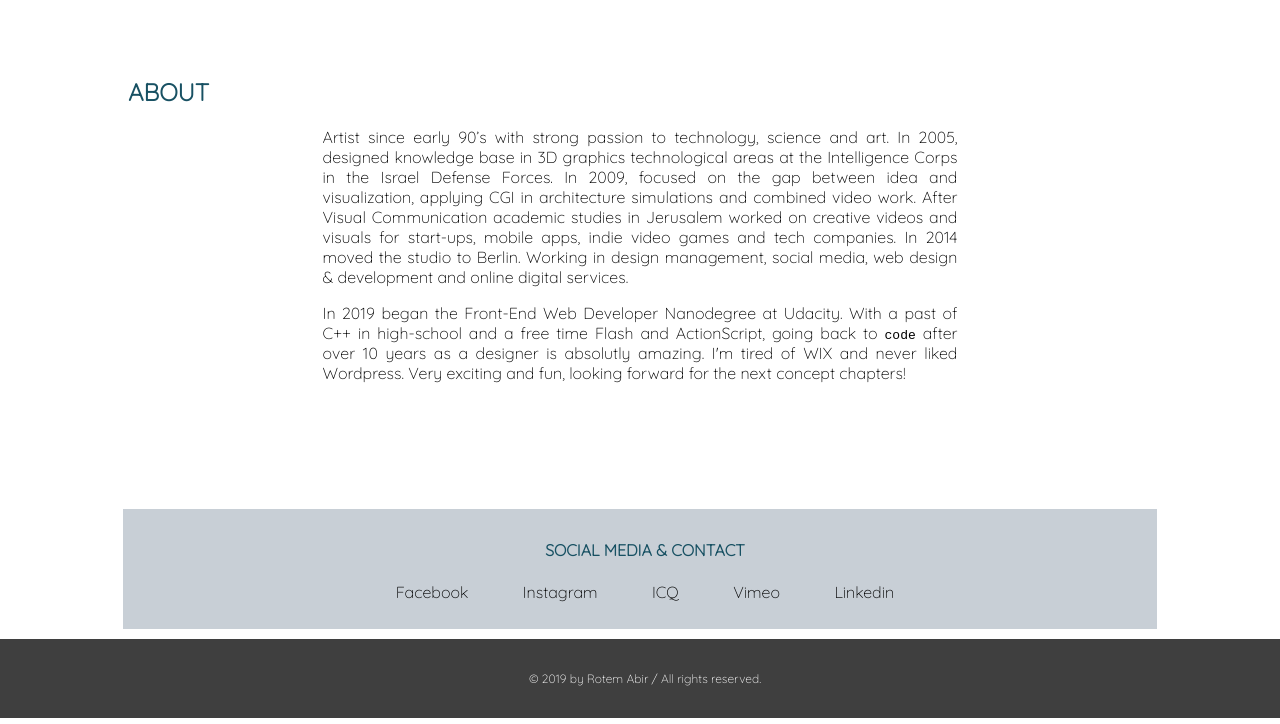
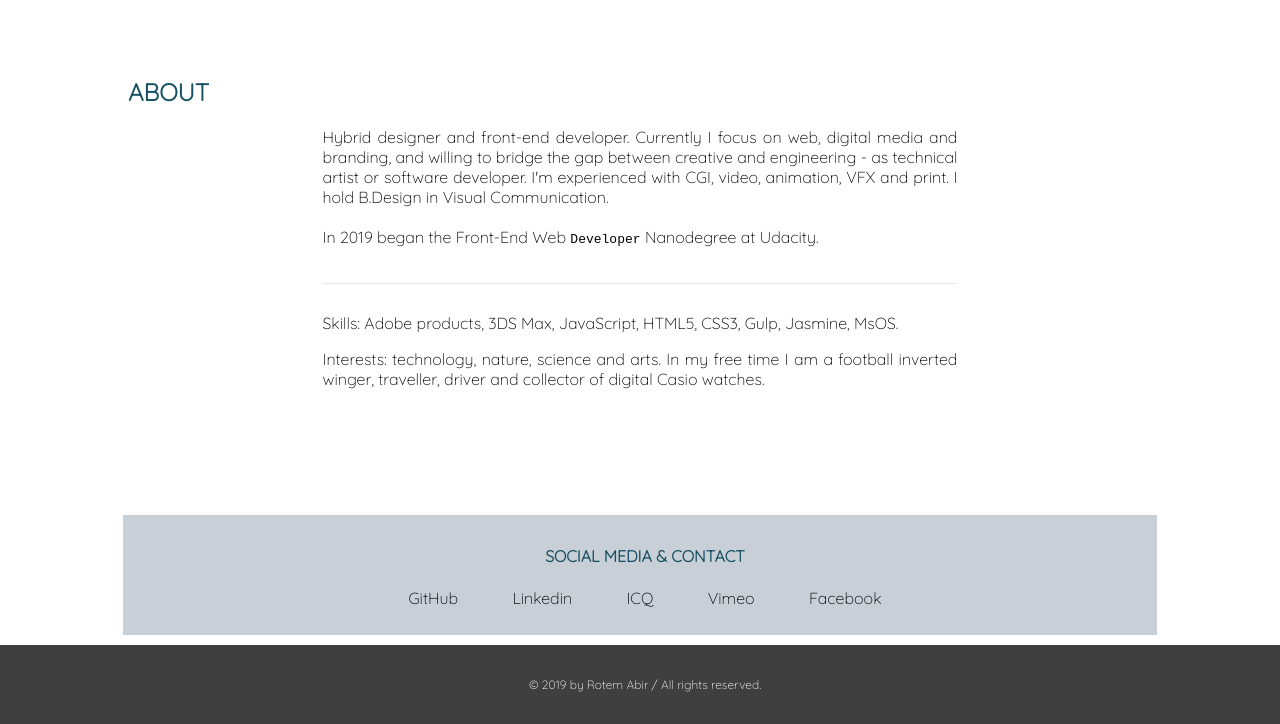
Before and after one commit to rogermuscito/Udacity1, a plain HTML site: page index.html in a window 1280 px wide. Shown: the part 1254-1978 px from the top of the page. Drawn offline with Linux system fonts and the light colour scheme.

Commit message:
refactor: New bio, correct links
- Links are working properly
- About section is up to date

```diff
--- a/index.html
+++ b/index.html
@@ -61,17 +61,18 @@
                         </a>
                     </div>
                     <div class="proj__box">
+                        <a href="https://github.com/rotem-abir/Jasmine-RSS-Testing" target="_blank">
                             <img class="proj__pic" src="images/proj4@640.jpg" alt="sea chair. CGI 4eva">
-                        <h3 class="proj__title">RSS Feed Reader / COMING SOON</h3>
-                        <p class="proj__info">Tools and Testing</p>
+                            <h3 class="proj__title">RSS Feed Reader</h3>
+                            <p class="proj__info">Jasmine Testing Tool</p>
+                        </a>
                     </div>
                     <div class="proj__box">
-                        <picture>
                         <source media="(max-width: 540px)"
                         srcset="images/proj7@640.jpg">
                         <img class="proj__pic" src="images/proj5@640.jpg"
                         alt="green monster with one blue eye">
-                        </picture>
+
                         <!-- I DONT UNDERSTAND WHY THIS IS NOT WORKING!
 
                         <img class="proj__pic" src="images/proj5@640.jpg"
@@ -85,28 +86,27 @@
                         <p class="proj__info">www.rotemabir.com</p>
                     </div>
                     <div class="proj__box">
+                        <a href="https://github.com/rotem-abir/Restaurant-Web-App" target="_blank">[]
                             <img class="proj__pic" src="images/proj6@640.jpg" alt="2008, my first paid 3D work">
-                        <h3 class="proj__title">Reviews App / COMING SOON</h3>
-                        <p class="proj__info">Restaurant Reviews</p>
+                            <h3 class="proj__title">Restaurants Reviews Web app</h3>
+                            <p class="proj__info">Accessible / Responsive / Offline-first</p>
+                        </a>
                     </div>
                 </section>
 
                 <section class="about">
                     <h2 class="section__title">About</h2>
                     <div class="about__textbox">
-                        <p class="about__info">Artist since early 90’s with strong passion to technology,
-                            science and art. In 2005, designed knowledge base in 3D graphics technological areas
-                            at the Intelligence Corps in the Israel Defense Forces. In 2009, focused on the gap
-                            between idea and visualization, applying CGI in architecture simulations and combined
-                            video work. After Visual Communication academic studies in Jerusalem worked on creative
-                            videos and visuals for start-ups, mobile apps, indie video games and tech companies.
-                            In 2014 moved the studio to Berlin. Working in design management, social media,
-                            web design & development and online digital services.
+                        <p class="about__info">Hybrid designer and front-end developer. Currently I focus on web,
+                            digital media and branding, and willing to bridge the gap between creative and engineering - as
+                            technical artist or software developer. I'm experienced with CGI, video, animation, VFX and print.
+                            I hold B.Design in Visual Communication.<br><br>
+                            In 2019 began the Front-End Web <code>Developer</code> Nanodegree at Udacity.<br>
+                            <br><hr style="opacity:0.2"><br>
+                            Skills: Adobe products, 3DS Max, JavaScript, HTML5, CSS3, Gulp, Jasmine, MsOS.
                         </p>
-                        <p class="about__info">In 2019 began the Front-End Web Developer Nanodegree at Udacity.
-                            With a past of C++ in high-school and a free time Flash and ActionScript, going back
-                            to <code>code</code> after over 10 years as a designer is absolutly amazing. I'm tired of WIX
-                            and never liked Wordpress. Very exciting and fun, looking forward for the next concept chapters!
+                        <p class="about__info">Interests: technology, nature, science and arts.
+                            In my free time I am a football inverted winger, traveller, driver and collector of digital Casio watches.
                         </p>
                     </div>
                 </section>
@@ -114,11 +114,11 @@
                 <section class="social">
                      <h4 class="social__title">Social Media & Contact</h4>
                         <p class="social__text">
+                            <a href="https://github.com/rotem-abir" target="_blank">GitHub </a>
+                            <a href="https://www.linkedin.com/in/rotemabir" target="_blank">Linkedin </a>
+                            <a href="https://soundcloud.com/rotem-abir/" target="_blank">ICQ </a>
+                            <a href="https://vimeo.com/100341587" target="_blank">Vimeo </a>
                             <a href="https://wwww.facebook.com/3dart" target="_blank">Facebook </a>
-                        <a href="https://www.instagram.com/cw_inter_israel" target="_blank">Instagram </a>
-                        <a href="https://github.com/rogermuscito" target="_blank">ICQ </a>
-                        <a href="https://vimeo.com/100341587" target="_blank">Vimeo </a>
-                        <a href="https://www.linkedin.com/in/rotemabir" target="_blank">Linkedin </a>
                         </p>
                 </section>
             </div>
```
Lines whose indentation alone changed are shown as unchanged.
